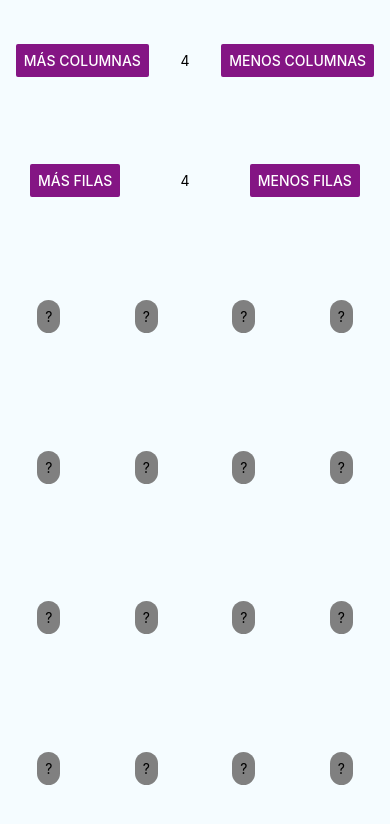
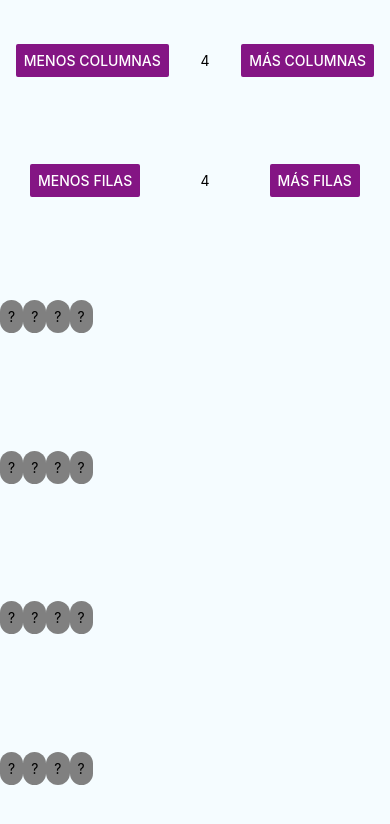
Before and after one commit to marcos8896/react-native-memorama, a React Native app: screen / in a window 390 px wide. Shown: the top 824 px of the page. Built offline with nearby package versions, Linux system fonts and the light colour scheme.

Commit message:
Remove fixed calculated width

```diff
--- a/App.js
+++ b/App.js
@@ -2,9 +2,6 @@ import React, {Component} from 'react';
 import { Dimensions, StyleSheet, Button, View, Text } from 'react-native';
 
 import Row from './components/Row';
-
-const { width, height } = Dimensions.get('window');
-
 
 export default class App extends Component {
 
@@ -164,6 +161,21 @@ export default class App extends Component {
       <View style={styles.outerContainer}>
 
         <View style={styles.buttonContainer}>
+
+          <Button
+            onPress={() => {
+              if(this.state.columns >= 4)
+                this.setState((prevState) => {
+                  return {
+                    columns: prevState.columns - 2,
+                  }
+                })
+            }}
+            title="Menos columnas"
+            color="#841584"
+            accessibilityLabel="Learn more about this purple button"
+          />
+          <Text>{this.state.columns}</Text>
           <Button
             onPress={() => {
               if(this.state.columns <= 8)
@@ -177,47 +189,37 @@ export default class App extends Component {
             color="#841584"
             accessibilityLabel="Learn more about this purple button"
           />
-          <Text>{this.state.columns}</Text>
+
+        </View>
+
+        <View style={styles.buttonContainer}>
+
           <Button
             onPress={() => {
-              if(this.state.columns >= 4)
+              if(this.state.rows >= 4)
                 this.setState((prevState) => {
                   return {
-                    columns: prevState.columns - 2,
+                    rows: prevState.rows - 2,
+                    previousPressed: null,
                   }
                 })
             }}
-            title="Menos columnas"
+            title="Menos filas"
             color="#841584"
             accessibilityLabel="Learn more about this purple button"
           />
-        </View>
-
-        <View style={styles.buttonContainer}>
+          <Text>{this.state.rows}</Text>
           <Button
             onPress={() => {
               if(this.state.rows <= 8)
                 this.setState((prevState) => {
                   return {
                     rows: prevState.rows + 2,
+                    previousPressed: null,
                   }
                 })
             }}
             title="Más filas"
-            color="#841584"
-            accessibilityLabel="Learn more about this purple button"
-          />
-          <Text>{this.state.rows}</Text>
-          <Button
-            onPress={() => {
-              if(this.state.rows >= 4)
-                this.setState((prevState) => {
-                  return {
-                    rows: prevState.rows - 2,
-                  }
-                })
-            }}
-            title="Menos filas"
             color="#841584"
             accessibilityLabel="Learn more about this purple button"
           />
@@ -242,7 +244,7 @@ const styles = StyleSheet.create({
   },
   buttonContainer: {
     flex: 1,
-    width: width,
+    width: '100%',
     flexDirection: 'row',
     alignItems: 'center',
     justifyContent: 'space-around',
@@ -251,7 +253,7 @@ const styles = StyleSheet.create({
   },
   outerContainer: {
     flex: 1,
-    width: width,
+    width: '100%',
     alignItems: 'flex-start',
     backgroundColor: '#F5FCFF',
   }
--- a/components/Row.js
+++ b/components/Row.js
@@ -1,7 +1,5 @@
 import React, {Component} from 'react';
 import {Platform, StyleSheet, Text, View, Dimensions, TouchableOpacity, Alert} from 'react-native';
-
-const { width, height } = Dimensions.get('window');
 
 const row = ( props ) => {
 
@@ -36,7 +34,7 @@ export default row;
 const styles = StyleSheet.create({
   rowContainer: {
     flex: 1,
-    width: width,
+    width: '100%',
     flexDirection: 'row',
     justifyContent: 'space-around',
     alignItems: 'center',
```
